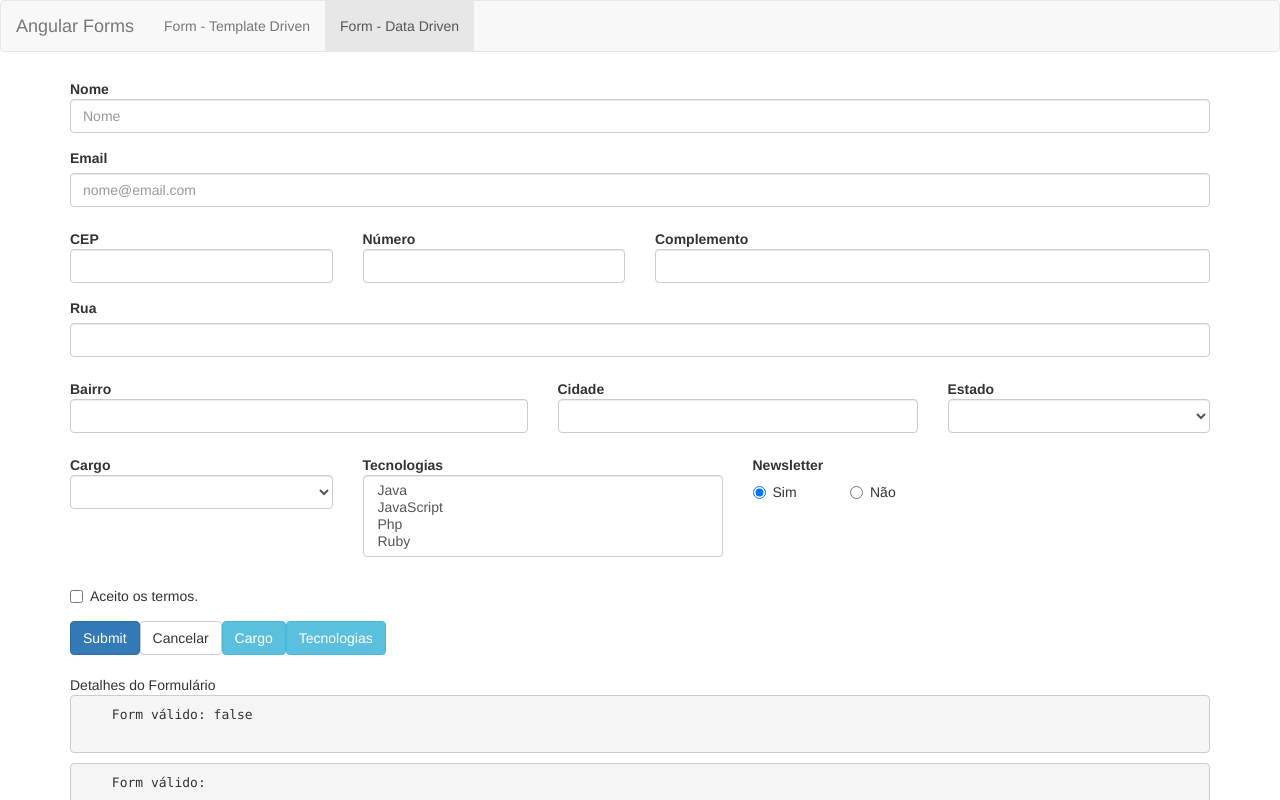
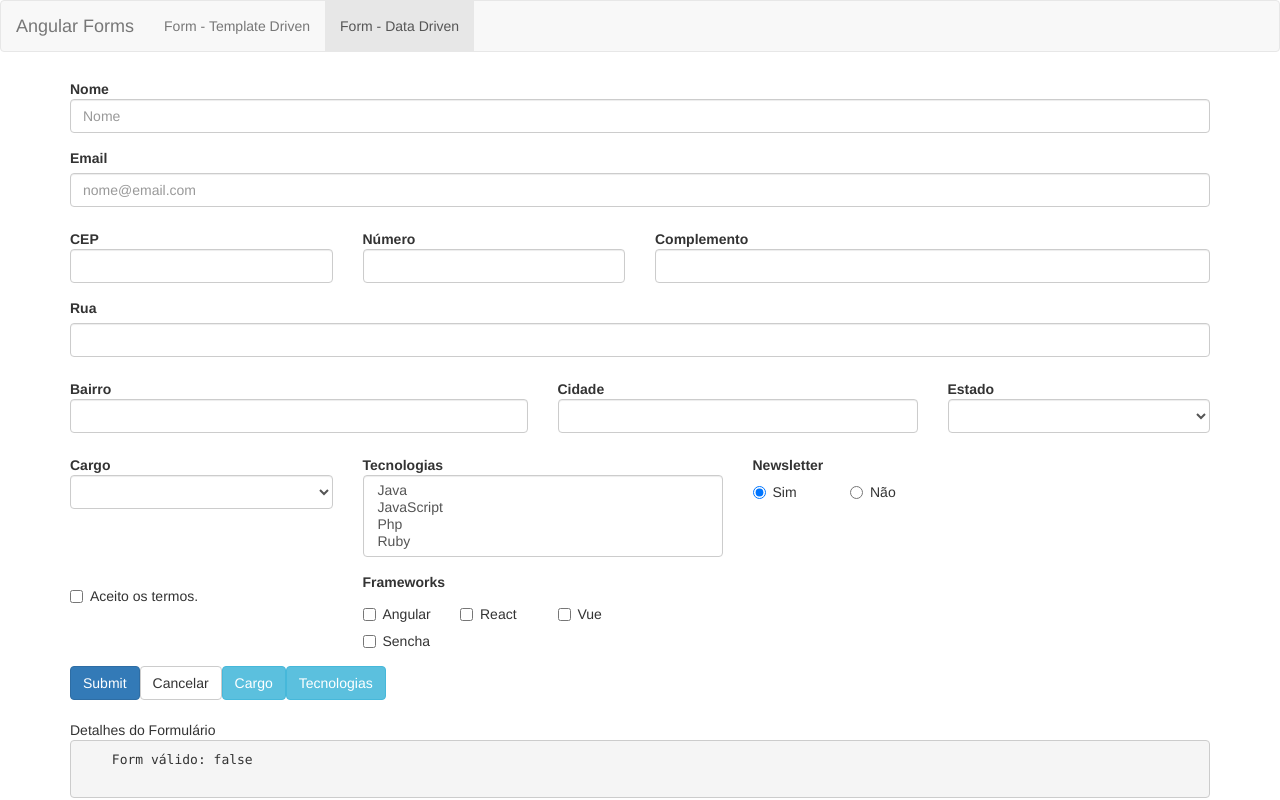
Before and after one commit to angelovlima/Formul-rios-Template-Driven-, an Angular app: page /dataForm in a window 1280 px wide. Shown: the top 800 px of the page. Built offline with nearby package versions, Linux system fonts and the light colour scheme.

Commit message:
frameworks checkbox

```diff
--- a/src/app/data-form/data-form.component.html
+++ b/src/app/data-form/data-form.component.html
@@ -162,6 +162,20 @@
         </app-campo-control-erro>
       </div>
     </div>
+
+
+  <div class="col-md-3" [ngClass]="aplicaCssErro('frameworks')">
+    <label for="frameworks">Frameworks</label>
+    <div id="frameworks" class="row">
+      <div class="checkbox" class="col-sm-4"
+        formArrayName="frameworks"
+        *ngFor="let item of formulario.get('frameworks').controls; let i = index" >
+        <label class="checkbox-inline">
+          <input type="checkbox" [formControlName]="i"> {{ frameworks[i] }}
+        </label>
+      </div>
+    </div>
+  </div>
   </div>
 
 
--- a/src/app/data-form/data-form.component.ts
+++ b/src/app/data-form/data-form.component.ts
@@ -6,6 +6,7 @@
 import { map } from 'rxjs/operators';
 import { ConsultaCepService } from '../shared/services/consulta-cep.service';
 import { Observable } from 'rxjs';
+import { FormValidations } from '../shared/form-validations';
 
 @Component({
 	selector: 'app-data-form',
@@ -19,6 +20,7 @@
   cargos: any[];
   tecnologias: any[];
   newsletterOp: any[];
+  frameworks = ['Angular', 'React', 'Vue', 'Sencha'];
 
 	constructor(
 		private formBuilder: FormBuilder,
@@ -65,19 +67,35 @@
       tecnologias: [null],
       newsletter: ['s'],
       termos: [null, Validators.pattern('true')],
+      frameworks: this.buildFrameworks()
     });
 
 
 
-	}
+  }
+
+  buildFrameworks() {
+    const values = this.frameworks.map(v => new FormControl(false));
+    return this.formBuilder.array(values);
+  }
 
 	onSubmit(){
-		console.log(this.formulario.value);
+    //console.log(this.formulario);
+
+    let valueSubmit = Object.assign({}, this.formulario.value);
+
+    valueSubmit = Object.assign(valueSubmit, {
+      frameworks: valueSubmit.frameworks
+      .map((v, i) => v ? this.frameworks[i] : null)//se o valor for true, acessa this.frameworks e pega seu valor, senão, retorna null
+      .filter(v => v !== null)//Pega apenas os valores que são diferentes de nulo
+    });
+
+    console.log(valueSubmit)
 
 		if (this.formulario.valid){
 
 			this.http
-				.post('https://httpbin.org/post', JSON.stringify(this.formulario.value)).pipe(
+				.post('https://httpbin.org/post', JSON.stringify({})).pipe(
 				map(res => res))
 				.subscribe(dados => {
 					console.log(dados);
@@ -92,7 +110,7 @@
 
 	verificaValidacoesForm(formGroup: FormGroup){
 		Object.keys(formGroup.controls).forEach(campo => {
-			console.log(campo);
+			//console.log(campo);
 			const controle = formGroup.get(campo);
 			controle.markAsDirty();
 			if (controle instanceof FormGroup){
@@ -176,4 +194,8 @@
     this.formulario.get('tecnologias').setValue(['java', 'javascript', 'php']);
   }
 
+  getFrameworksControls() {
+    return this.formulario.get('frameworks') ? (<FormArray>this.formulario.get('frameworks')).controls : null;
+  }
+
 }
```
